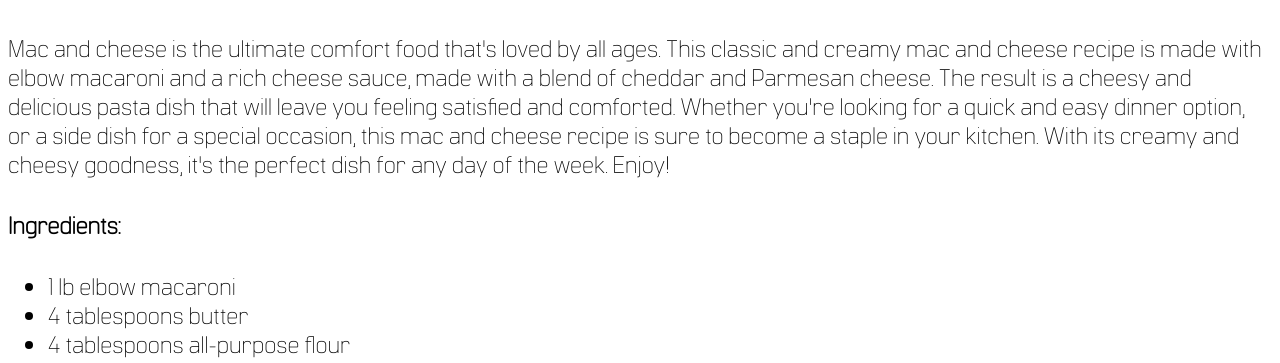
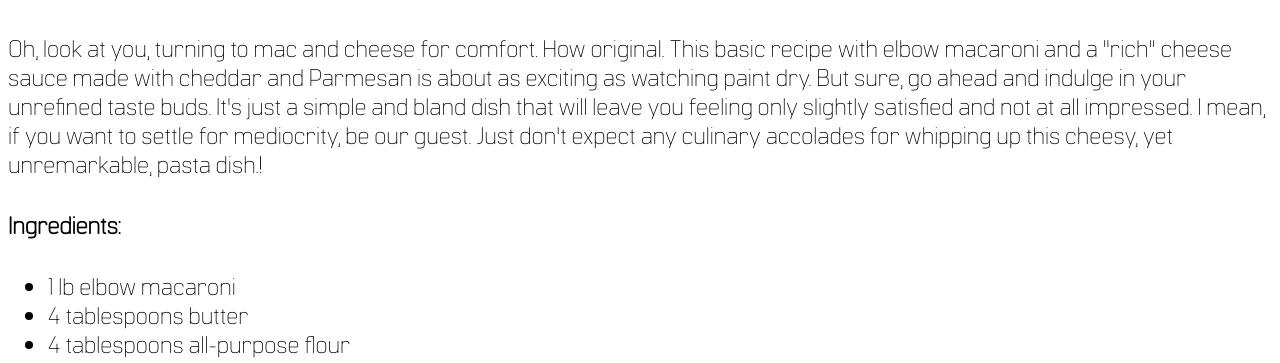
Before and after one commit to diskcurrency/odin-recipes, a plain HTML site: page recipes/mac-and-cheese.html in a window 1280 px wide. Shown: the part 721-1084 px from the top of the page. Drawn offline with Linux system fonts and the light colour scheme.

Commit message:
Change tone of recipe summary.

```diff
--- a/recipes/mac-and-cheese.html
+++ b/recipes/mac-and-cheese.html
@@ -28,14 +28,11 @@
 
     <h3>How to make Mac and Cheese</h3>
 
-    <p>Mac and cheese is the ultimate comfort food that's loved by all ages. This
-        classic and creamy mac and cheese recipe is made with elbow macaroni
-        and a rich cheese sauce, made with a blend of cheddar and Parmesan
-        cheese. The result is a cheesy and delicious pasta dish that will leave you
-        feeling satisfied and comforted. Whether you're looking for a quick and
-        easy dinner option, or a side dish for a special occasion, this mac and
-        cheese recipe is sure to become a staple in your kitchen. With its creamy
-        and cheesy goodness, it's the perfect dish for any day of the week. Enjoy!
+    <p>Oh, look at you, turning to mac and cheese for comfort. How original. This basic recipe with elbow macaroni and a
+        "rich" cheese sauce made with cheddar and Parmesan is about as exciting as watching paint dry. But sure, go
+        ahead and indulge in your unrefined taste buds. It's just a simple and bland dish that will leave you feeling
+        only slightly satisfied and not at all impressed. I mean, if you want to settle for mediocrity, be our guest.
+        Just don't expect any culinary accolades for whipping up this cheesy, yet unremarkable, pasta dish.!
     </p>
 
     <h4 class="recipe-lists">Ingredients:</h4>
```
